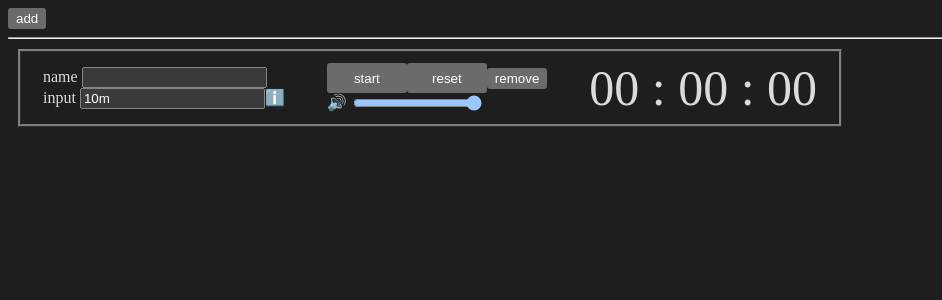
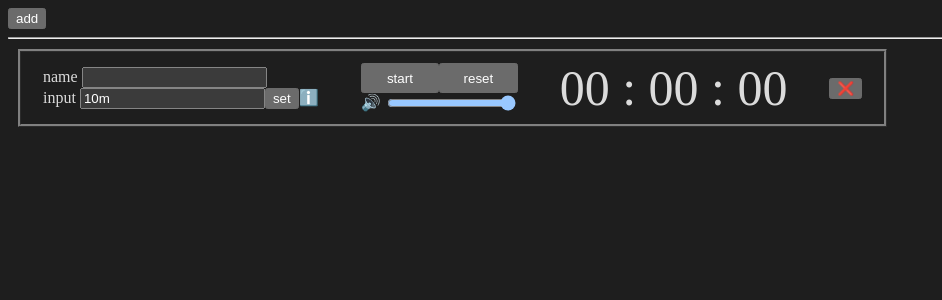
Before and after one commit to Shadowclysm/utility, an Angular app: page / in a window 1280 px wide. Shown: the top 300 px of the page, without its empty margins (0-942 px from the left). Built offline with nearby package versions, Linux system fonts and the light colour scheme.

Commit message:
minor css changes

```diff
--- a/src/app/timer/timer.css
+++ b/src/app/timer/timer.css
@@ -1,5 +1,5 @@
 input.run, input.reset {
-    width: 80px;
+    width: 50%;
     height: 30px;
 }
 table.container {
@@ -10,3 +10,15 @@ td {
     vertical-align: middle;
     padding: 5px 20px;
 }
+.icon {
+    width: 24px;
+}
+.display{
+    font-size: 50px;
+}
+.alert{
+    color: color-mix(in srgb, CanvasText, #FF0000 50%);
+}
+.flex{
+    display: flex;
+}
--- a/src/app/timer/timer.html
+++ b/src/app/timer/timer.html
@@ -5,7 +5,8 @@
         <br>
 
         input
-        <input type="text" class="base" [(ngModel)]="base" (keydown.enter)="set($event)">
+        <input #input type="text" class="base" [(ngModel)]="base" (keydown.enter)="set();$event.target.select()">
+        <button (click)="set()"> set </button>
         <span title="input time in the hhmmss format or use the unit as a suffix, ie 10m&#013;prefix time with +/- to modify running timer">ℹ️</span>
     </td>
     <td>
@@ -13,7 +14,6 @@
 
         <input type="button" class="reset" value="reset" (click)="reset()">
 
-        <button (click)="remove.emit()"> remove </button>
 
         <br>
 
@@ -21,15 +21,15 @@
             <source src="assets/alert.mp3" type="audio/mpeg">
             Your browser does not support audio.
         </audio>
-        <div style="display:flex">
-            <span [hidden]="volume != 'high'" style="width:24px">🔊</span>
-            <span [hidden]="volume != 'med'" style="width:24px">🔉</span>
-            <span [hidden]="volume != 'low'" style="width:24px">🔈</span>
+        <div class="flex">
+            <span [hidden]="volume != 'high'" class="icon">🔊</span>
+            <span [hidden]="volume != 'med'" class="icon">🔉</span>
+            <span [hidden]="volume != 'low'" class="icon">🔈</span>
             <input type="range" class="volume" min="0" max="1" step="0.1" value="1" (input)="changeVolume($event)">
         </div>
     </td>
     <td>
-        <span style="font-size:50px;">
+        <span #display class="display">
             {{Math.trunc(target/3600) | number:'2.0-0'}}
             :
             {{Math.trunc(target/60)%60 | number:'2.0-0'}}
@@ -37,4 +37,7 @@
             {{Math.trunc(target/1)%60 | number:'2.0-0'}}
         </span>
     </td>
+    <td>
+        <button (click)="remove.emit()">❌</button>
+    </td>
 </table>
--- a/src/app/timer/timer.ts
+++ b/src/app/timer/timer.ts
@@ -19,11 +19,11 @@ import { FormsModule } from '@angular/forms';
 })
 export class Timer {
     @ViewChild('audio') audioRef!: ElementRef<HTMLMediaElement>;
+    @ViewChild('input') inputRef!: ElementRef;
+    @ViewChild('display') displayRef!: ElementRef;
     @Output() remove = new EventEmitter();
-    //protected readonly title = signal('utility-page');
+
     public Math = Math;
-
-    title:String = "";
     base:string = "10m";
     target:number = 0;
     timeoutID :number = 0;
@@ -48,13 +48,14 @@ export class Timer {
         }
     }
 
-    set(event:any){
-        // decide change vs new input here
-        if(event["target"].value.charAt(0) == "+" || event["target"].value.charAt(0) == "-"){
-            this.target += this.parseTime(event["target"].value);
+    set(){
+        let value = this.inputRef.nativeElement.value;
+
+        if(value.charAt(0) == "+" || value.charAt(0) == "-"){
+            this.target += this.parseTime(value);
             return;
         }
-        this.target = this.parseTime(event["target"].value);
+        this.target = this.parseTime(value);
 
         clearInterval(this.timeoutID);
         this.timeTracker = performance.now();
@@ -70,6 +71,7 @@ export class Timer {
         if(this.target < 1 && this.target % 10 == 0){
             this.audioRef.nativeElement.play();
         }
+        this.updateDisplayColor();
         this.timeoutID = setTimeout(() => {this.start()}, 1000-timeDelta);
     }
 
@@ -77,6 +79,12 @@ export class Timer {
         clearInterval(this.timeoutID);
         this.timeoutID = 0;
         this.target = this.parseTime(this.base);
+        this.updateDisplayColor();
+    }
+
+    updateDisplayColor(){
+        if(this.target < 0) this.displayRef.nativeElement.classList.add('alert');
+        else this.displayRef.nativeElement.classList.remove('alert');
     }
 
     changeVolume(event:any){
```
